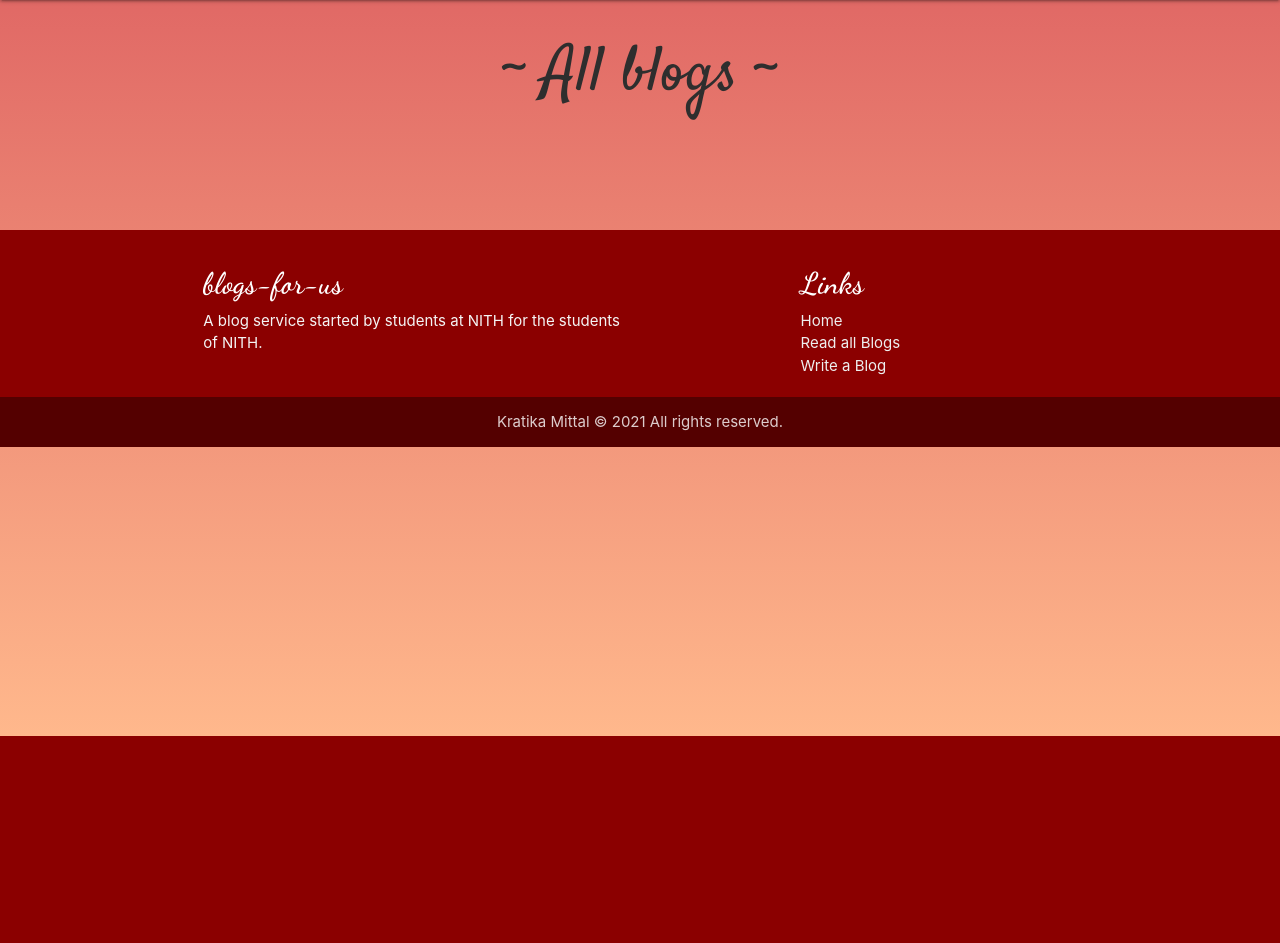
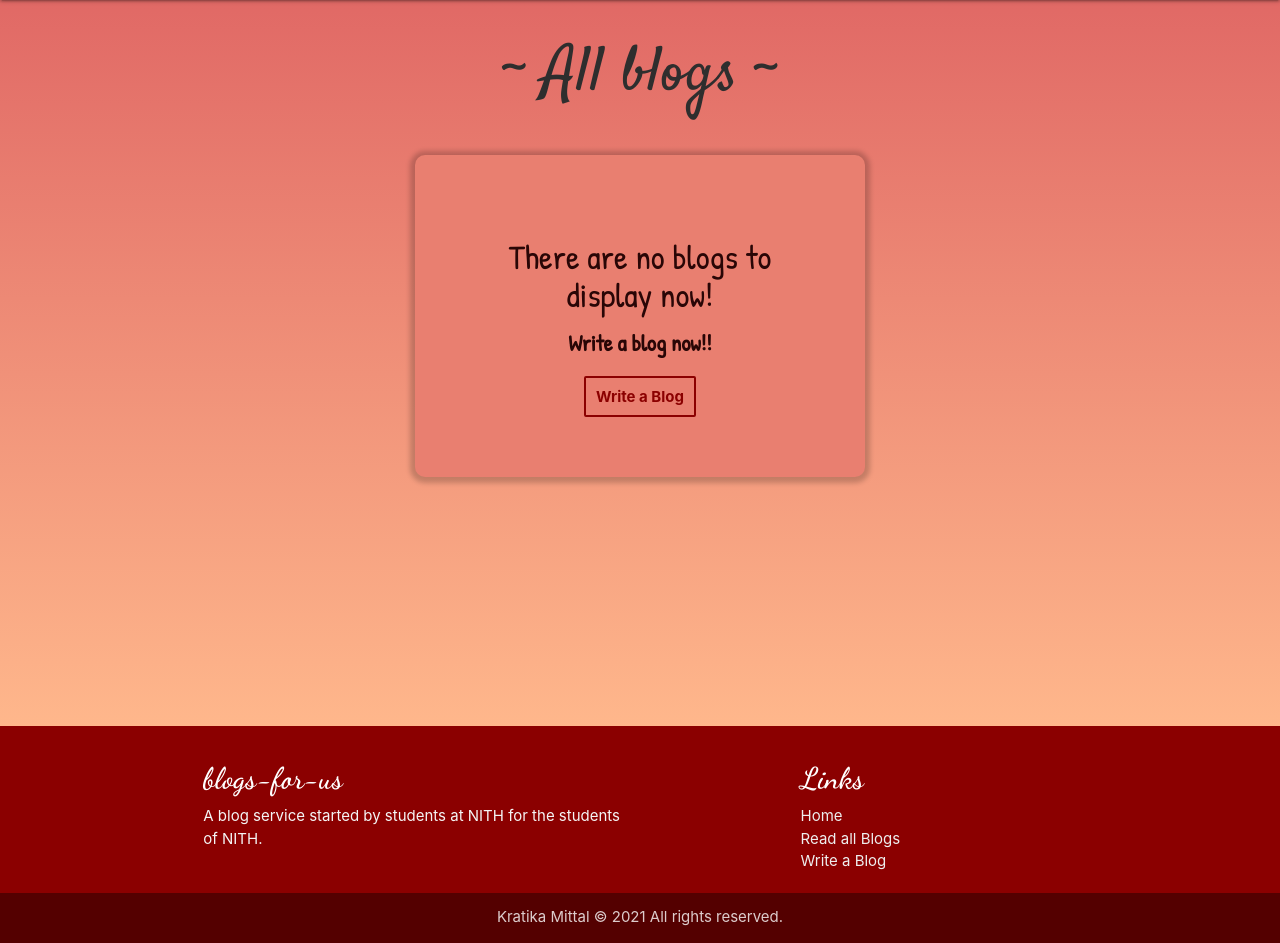
Before and after one commit to kratika19/blog, a Django app: page /all-blogs in a window 1280 px wide. Shown: the part 64-1007 px from the top of the page. Before the commit the page ends 800 px from the top, so only its background shows below. Run offline with Django 3.2, Linux system fonts and the light colour scheme; data that the repository does not hold is empty; some web fonts are replaced.

Commit message:
changes added to all blogs page

```diff
--- a/blogs/templates/blogs/all_blogs.html
+++ b/blogs/templates/blogs/all_blogs.html
@@ -6,6 +6,7 @@
 {% endblock %}
 
 {% block css_files %}
+    <link rel="stylesheet" href="{% static 'css/profile.css' %}?{% now "U" %}">
     <link rel="stylesheet" href="{% static 'css/all_blogs.css' %}?{% now "U" %}">
 {% endblock %}
 
@@ -13,10 +14,24 @@
 {% block content %}
     <section id="all-blogs">
         <h1>~ All blogs ~</h1>
-        <div class="grid">
-            {% for blog in blogs %}
-                {% include 'blogs/includes/blogCard.html' %}
-            {% endfor %}
-        </div>
+        {% if blogs %}
+            <div class="grid">
+                {% for blog in blogs %}
+                    {% include 'blogs/includes/blogCard.html' %}
+                {% endfor %}
+            </div>
+        {% else %}
+            <div class="contain">
+                <h4>There are no blogs to display now!</h4>
+                <p>Write a blog now!!</p>
+                <div class="btn-wrapper">
+                    <a href="{% url 'write_blog' %}">
+                        <Button>
+                            Write a Blog
+                        </Button>
+                    </a>
+                </div>
+            </div>
+        {% endif %}
     </section>
 {% endblock %}
--- a/static/css/all_blogs.css
+++ b/static/css/all_blogs.css
@@ -3,6 +3,8 @@
 
 #all-blogs, .profile-page {
     margin: 3rem auto;
+    height: 100%;
+    min-height:80vh;
 }
 
 #all-blogs h1, .profile-page h1, .profile-page h3 {
--- a/static/css/profile.css
+++ b/static/css/profile.css
@@ -24,3 +24,8 @@ main{
     font-family: 'Patrick Hand', sans-serif;
     margin-bottom: 0;
 }
+
+#all-blogs .contain{
+    margin: 0 auto;
+    width: 30rem;
+}
```
Also changed, not shown: db.sqlite3.
